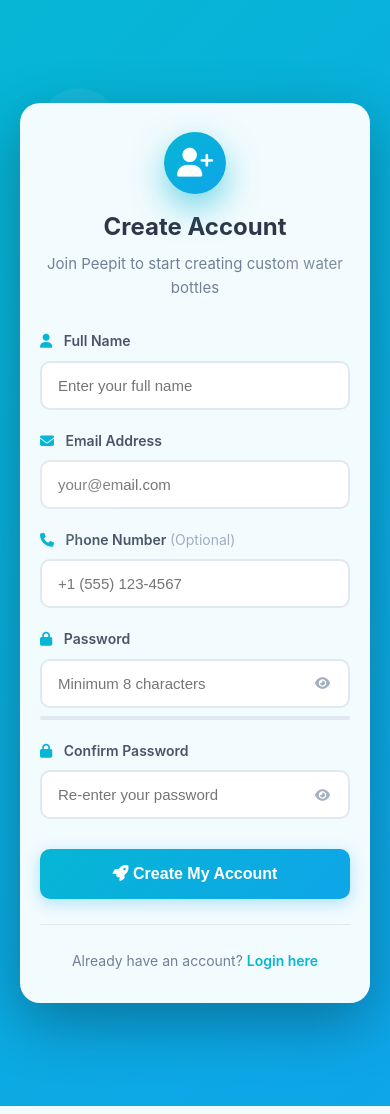
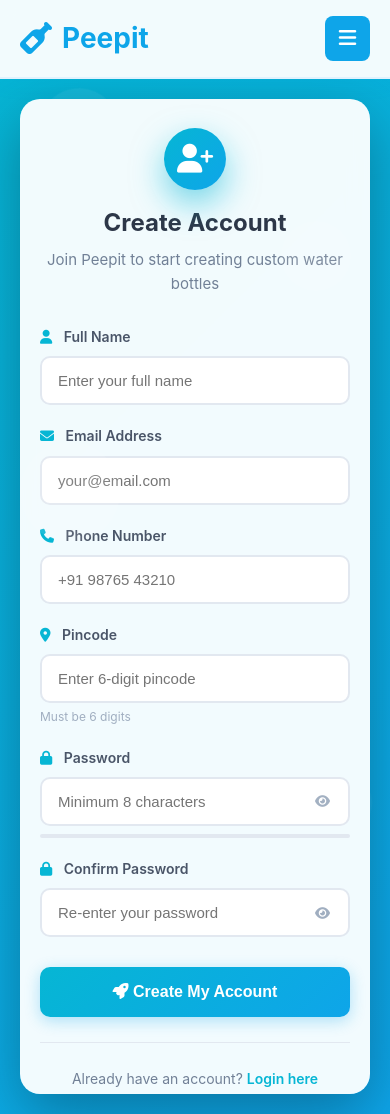
Before and after one commit to faruk-spec/peepit, a PHP site: page /register in a window 390 px wide. Run offline with PHP 8.4, Linux system fonts and the light colour scheme.

Commit message:
Add navbar to auth pages, make phone mandatory with Indian format, add pincode field
Co-authored-by: faruk-spec <240571668+faruk-spec@users.noreply.github.com>

```diff
--- a/app/controllers/AuthController.php
+++ b/app/controllers/AuthController.php
@@ -64,8 +64,8 @@ class AuthController extends Controller
         $hashedPassword = password_hash($password, PASSWORD_DEFAULT);
         try {
             $userId = $this->db->query(
-                "INSERT INTO users (name, email, phone, password, role) VALUES (?, ?, ?, ?, 'user')",
-                [$name, $email, $phone, $hashedPassword]
+                "INSERT INTO users (name, email, phone, pincode, password, role) VALUES (?, ?, ?, ?, ?, 'user')",
+                [$name, $email, $phone, $pincode, $hashedPassword]
             );
 
             // Track analytics
--- a/app/views/frontend/register.php
+++ b/app/views/frontend/register.php
@@ -47,14 +47,32 @@
 
             <div class="form-group">
                 <label for="phone">
-                    <i class="fas fa-phone"></i> Phone Number <span class="text-muted">(Optional)</span>
+                    <i class="fas fa-phone"></i> Phone Number
                 </label>
                 <input type="tel"
                        id="phone"
                        name="phone"
                        class="form-control"
-                       placeholder="+1 (555) 123-4567"
-                       value="<?= old('phone') ?>">
+                       placeholder="+91 98765 43210"
+                       pattern="[0-9+\s\-]+"
+                       value="<?= old('phone') ?>"
+                       required>
+            </div>
+
+            <div class="form-group">
+                <label for="pincode">
+                    <i class="fas fa-map-marker-alt"></i> Pincode
+                </label>
+                <input type="text"
+                       id="pincode"
+                       name="pincode"
+                       class="form-control"
+                       placeholder="Enter 6-digit pincode"
+                       pattern="[0-9]{6}"
+                       maxlength="6"
+                       value="<?= old('pincode') ?>"
+                       required>
+                <small class="text-muted" style="display: block; margin-top: 4px; font-size: 12px;">Must be 6 digits</small>
             </div>
 
             <div class="form-group">
@@ -118,13 +136,26 @@
         background: linear-gradient(135deg, #06b6d4 0%, #0ea5e9 100%);
         min-height: 100vh;
         display: flex;
+        flex-direction: column;
+        overflow-x: hidden;
+    }
+
+    body > .container {
+        display: flex;
         align-items: center;
         justify-content: center;
-        overflow: hidden;
+        flex: 1;
+        padding-top: 80px;
     }
 
-    nav, footer {
+    footer {
         display: none !important;
+    }
+
+    nav {
+        background: rgba(255, 255, 255, 0.95) !important;
+        backdrop-filter: blur(10px);
+        box-shadow: 0 2px 10px rgba(0, 0, 0, 0.1);
     }
 
     .auth-container {
@@ -133,6 +164,7 @@
         max-width: 500px;
         padding: 20px;
         z-index: 10;
+        margin: 0 auto;
     }
 
     .auth-card {
```
Also changed, not shown: app/views/frontend/login.php (+16 -2 lines), database/migrations/006_add_pincode_to_users.sql (added).
